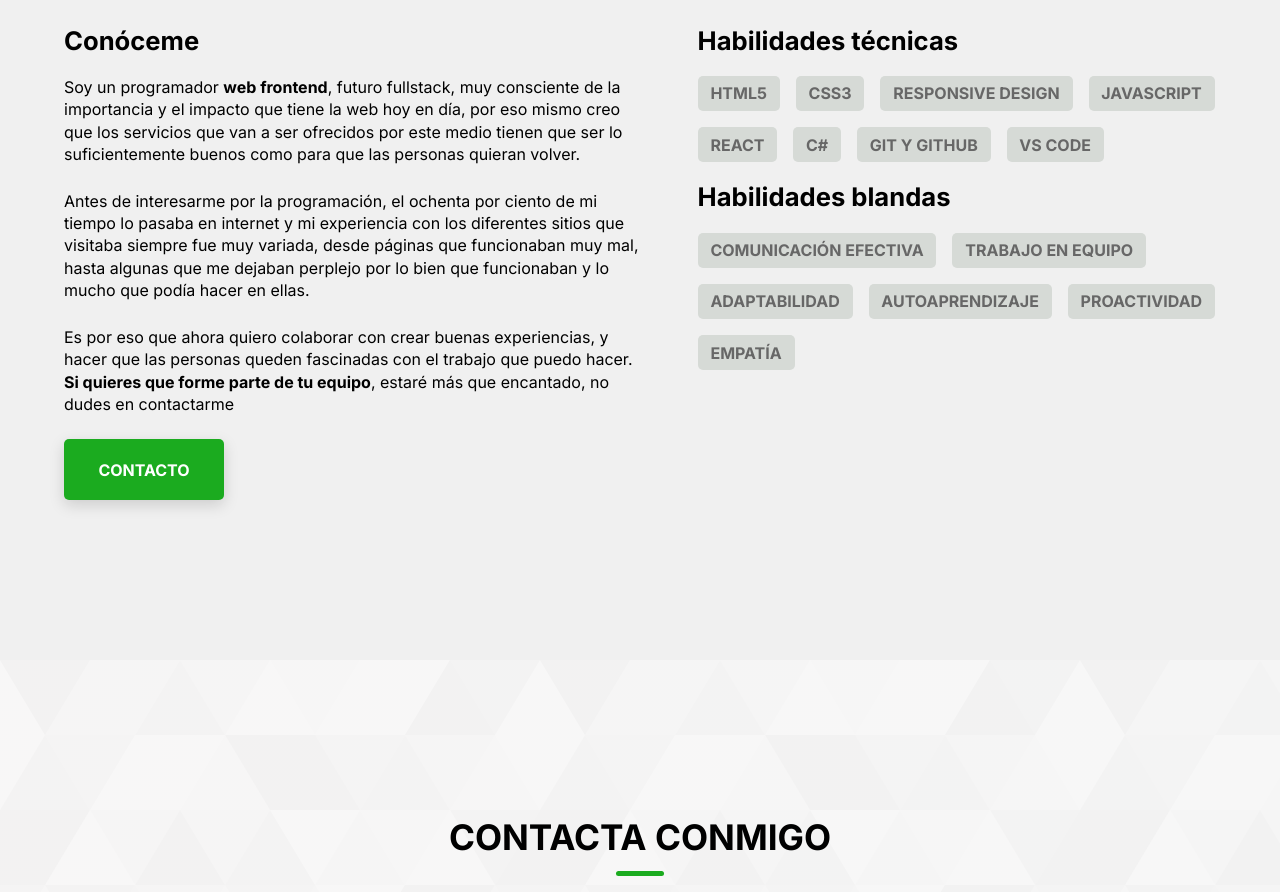
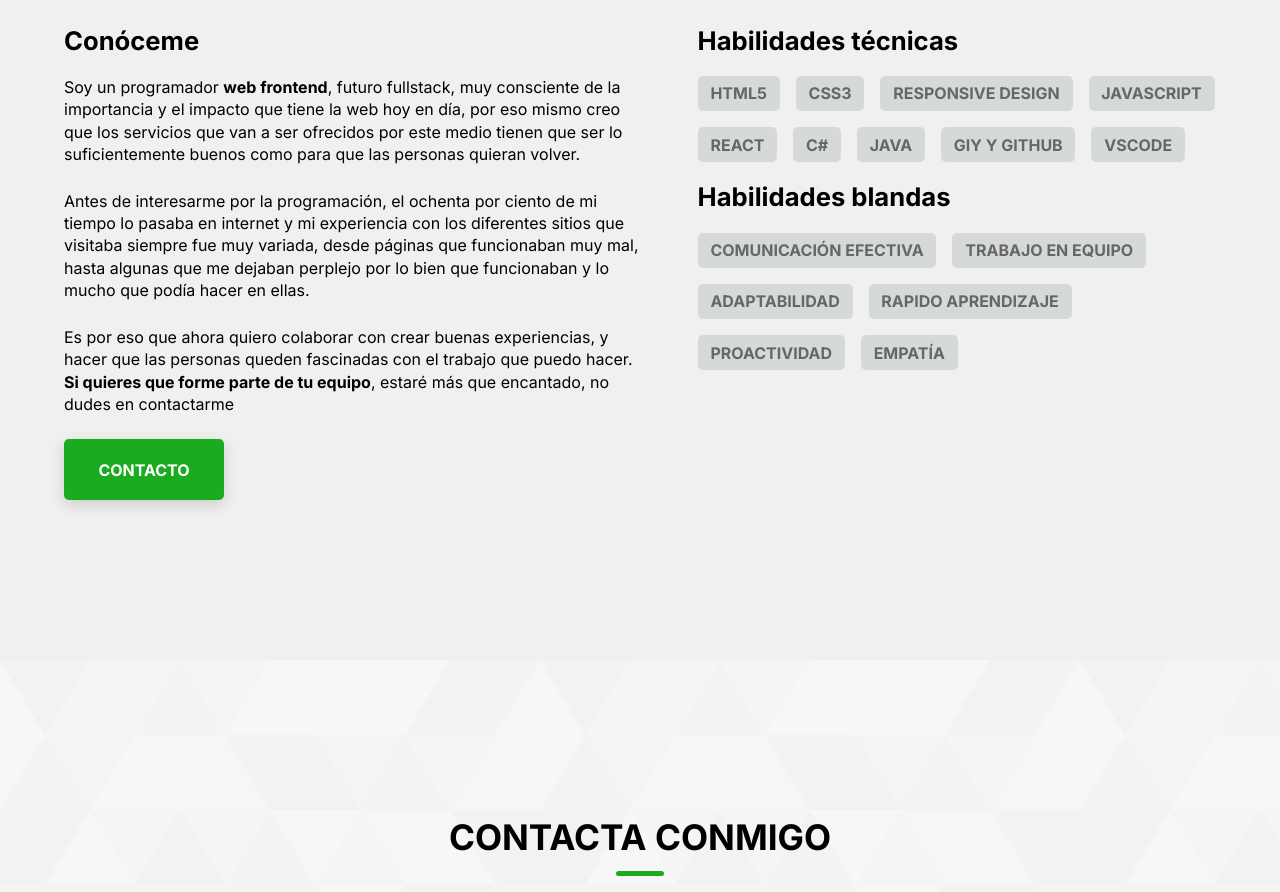
Before and after one commit to damaaaar/portfolio, a React (Vite) app: page / in a window 1280 px wide. Shown: the part 1180-2072 px from the top of the page. Built offline with nearby package versions, Linux system fonts and the light colour scheme.

Commit message:
optimized 'about' section

```diff
--- a/src/components/About/index.jsx
+++ b/src/components/About/index.jsx
@@ -49,23 +49,11 @@ function About () {
         <article className='about-content-explicit-technologies'>
           <SubTitle value='Habilidades técnicas' />
           <div className='about-labels'>
-            <Label value='html5' />
-            <Label value='css3' />
-            <Label value='responsive design' />
-            <Label value='javascript' />
-            <Label value='react' />
-            <Label value='c#' />
-            <Label value='git y github' />
-            <Label value='vs code' />
+            <Label skill='hard' />
           </div>
           <SubTitle value='Habilidades blandas' />
           <div className='about-labels'>
-            <Label value='Comunicación efectiva' />
-            <Label value='Trabajo en equipo' />
-            <Label value='Adaptabilidad' />
-            <Label value='Autoaprendizaje' />
-            <Label value='Proactividad' />
-            <Label value='Empatía' />
+            <Label skill='soft' />
           </div>
         </article>
       </div>
--- a/src/components/Label/index.jsx
+++ b/src/components/Label/index.jsx
@@ -1,7 +1,24 @@
 import './Label.css'
+import { hardSkills, softSkills } from '../../constantes/skills'
 
-function Label ({ value }) {
-  return <label className='label'>{value}</label>
+function Label ({ skill }) {
+  if (skill === 'hard') {
+    return (
+      hardSkills.map((skill, index) => {
+        return (
+          <label key={index} className='label'>{skill}</label>
+        )
+      })
+    )
+  } else {
+    return (
+      softSkills.map((skill, index) => {
+        return (
+          <label key={index} className='label'>{skill}</label>
+        )
+      })
+    )
+  }
 }
 
 export default Label
--- /dev/null
+++ b/src/constantes/skills.js
@@ -0,0 +1,3 @@
+export const hardSkills = ['html5', 'css3', 'responsive design', 'javascript', 'react', 'c#', 'java', 'giy y github', 'vscode']
+
+export const softSkills = ['Comunicación efectiva', 'trabajo en equipo', 'adaptabilidad', 'rapido aprendizaje', 'proactividad', 'empatía']
```
